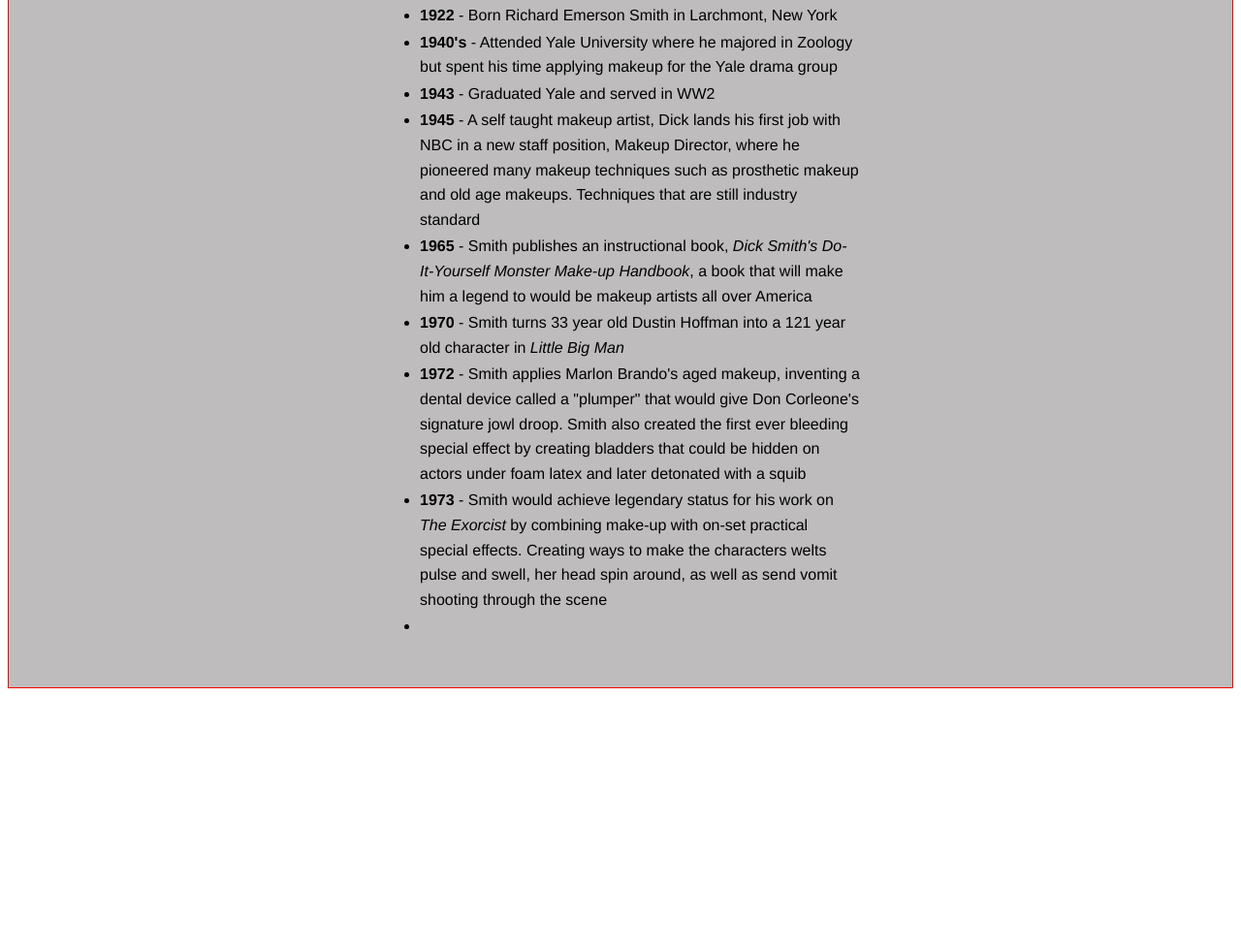
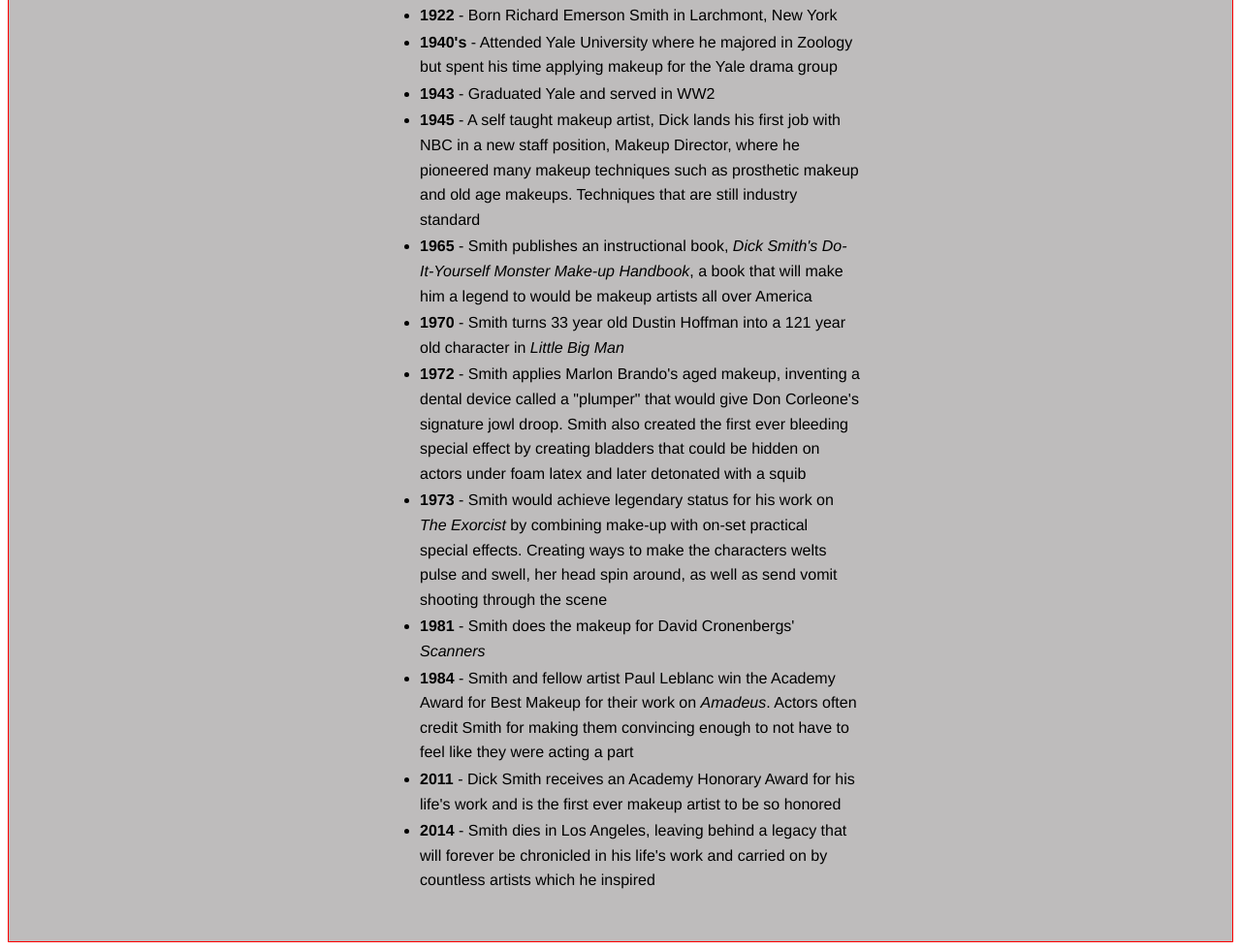
Before and after one commit to ReAnimatedMando/Tribute-Page, a plain HTML site: page index.html in a window 1280 px wide. Shown: the part 1057-2037 px from the top of the page at 97% size. Before the commit the page ends 1775 px from the top, so only its background shows below. Drawn offline with Linux system fonts and the light colour scheme.

Commit message:
main
completed content of tribute info

```diff
--- a/index.html
+++ b/index.html
@@ -39,7 +39,14 @@
                 <li><strong>1973</strong> - Smith would achieve legendary status for his work on <i id="emphasis">The Exorcist</i> by combining
                 make-up with on-set practical special effects. Creating ways to make the characters welts pulse and swell, her head spin
             around, as well as send vomit shooting through the scene</li>
-                <li><strong></strong></li>
+                <li><strong>1981</strong> - Smith does the makeup for David Cronenbergs' <i>Scanners</i></li>
+                <li><strong>1984</strong> - Smith and fellow artist Paul Leblanc win the
+                Academy Award for Best Makeup for their work on <i id="emphasis">Amadeus</i>. Actors often credit
+            Smith for making them convincing enough to not have to feel like they were acting a part</li>
+                <li><strong>2011</strong> - Dick Smith receives an Academy Honorary Award for his life's work
+                and is the first ever makeup artist to be so honored</li>
+                <li><strong>2014</strong> - Smith dies in Los Angeles, leaving behind a legacy that will
+                forever be chronicled in his life's work and carried on by countless artists which he inspired</li>
             </ul>
         </section>
     </main>
```
